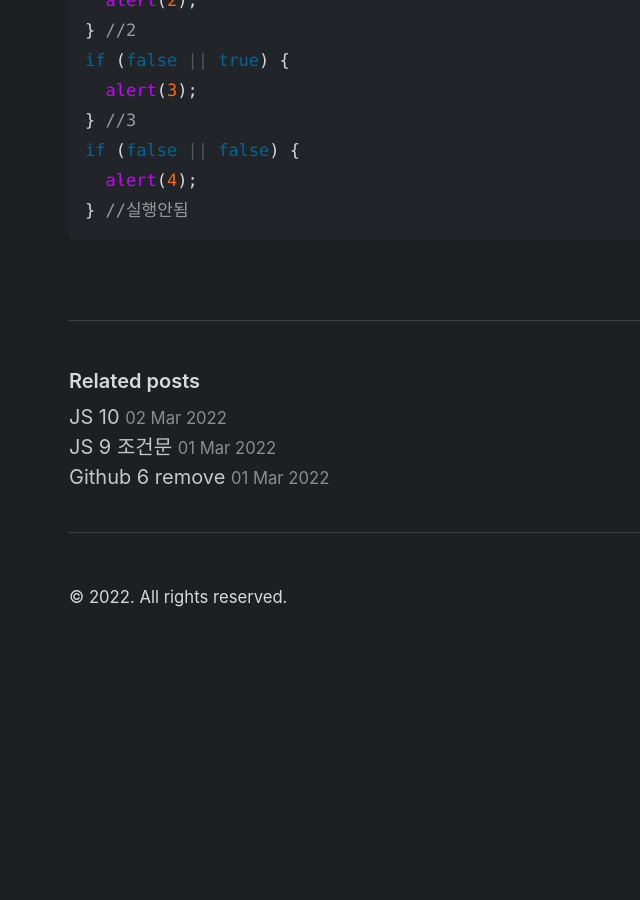
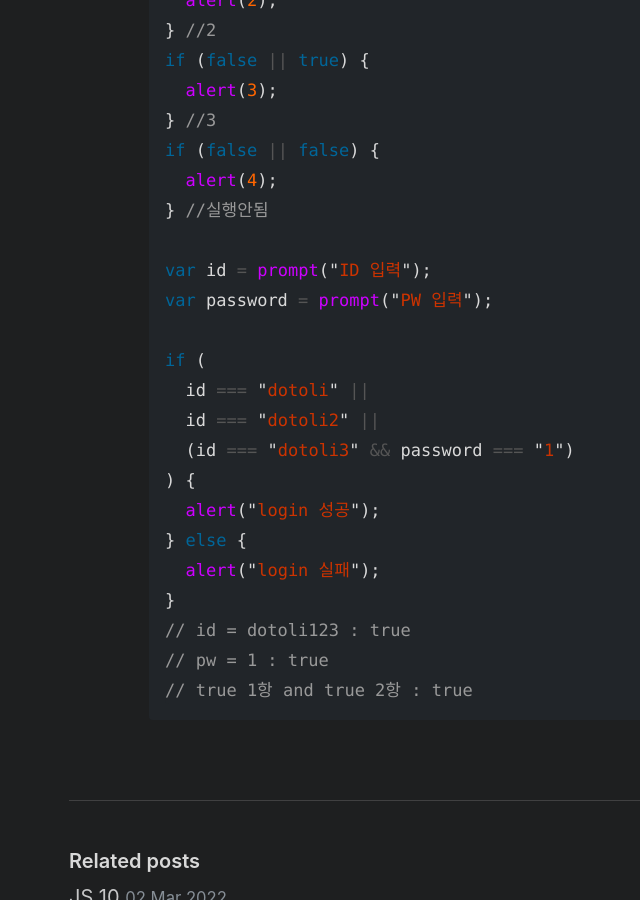
Before and after one commit to Dev-Dotoli/dev-dotoli.github.com, a Jekyll site: the page built from _posts/2022-03-03-JS-11.md, in a window 1280 px wide and 900 px high, scrolled down 1919 px. Shown: the whole window, without its empty margins (235-875 px from the left). Built offline with Jekyll 4.4.1, drawn with Linux system fonts in a browser that asks for light colours; before the commit the page ends 2578 px from its top, so only the background shows below that.

Commit message:
Docs: WIP

````diff
--- a/_posts/2022-03-03-JS-11.md
+++ b/_posts/2022-03-03-JS-11.md
@@ -40,7 +40,7 @@ demo7.html
     var id = prompt("ID 입력");
     var password = prompt("PW 입력");
 
-    if (id == "dotoli" && password === "1") {
+    if (id === "dotoli" && password === "1") {
       //alert('PW 인증완료');
       alert("login 성공");
     } else {
@@ -56,20 +56,36 @@ demo7.html
 
 - ||: or operator - 좌우항중 하나라도 true이면 true<br>
 
-- |: pipe, verti-bar(vbar), stick, vertical slash등 으로 불림<br>
-- 보통 enter위, backspace 아래 위치해있음
+  - |: pipe, verti-bar(vbar), stick, vertical slash등 으로 불림<br>
+  - 보통 enter위, backspace 아래 위치해있음
 
-```javascript
-if (true || true) {
-  alert(1);
-} //1
-if (true || false) {
-  alert(2);
-} //2
-if (false || true) {
-  alert(3);
-} //3
-if (false || false) {
-  alert(4);
-} //실행안됨
-```
+    ```javascript
+    if (true || true) {
+      alert(1);
+    } //1
+    if (true || false) {
+      alert(2);
+    } //2
+    if (false || true) {
+      alert(3);
+    } //3
+    if (false || false) {
+      alert(4);
+    } //실행안됨
+
+    var id = prompt("ID 입력");
+    var password = prompt("PW 입력");
+
+    if (
+      id === "dotoli" ||
+      id === "dotoli2" ||
+      (id === "dotoli3" && password === "1")
+    ) {
+      alert("login 성공");
+    } else {
+      alert("login 실패");
+    }
+    // id = dotoli123 : true
+    // pw = 1 : true
+    // true 1항 and true 2항 : true
+    ```
````
